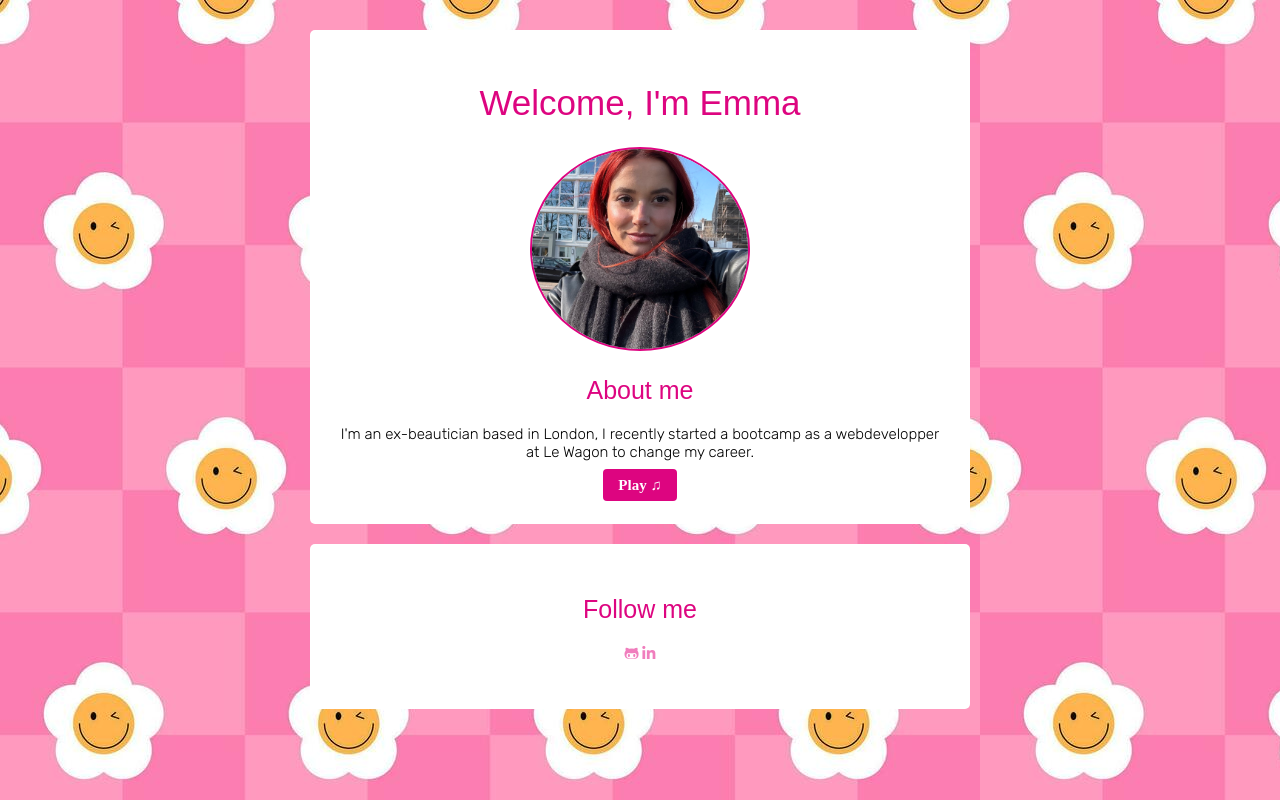
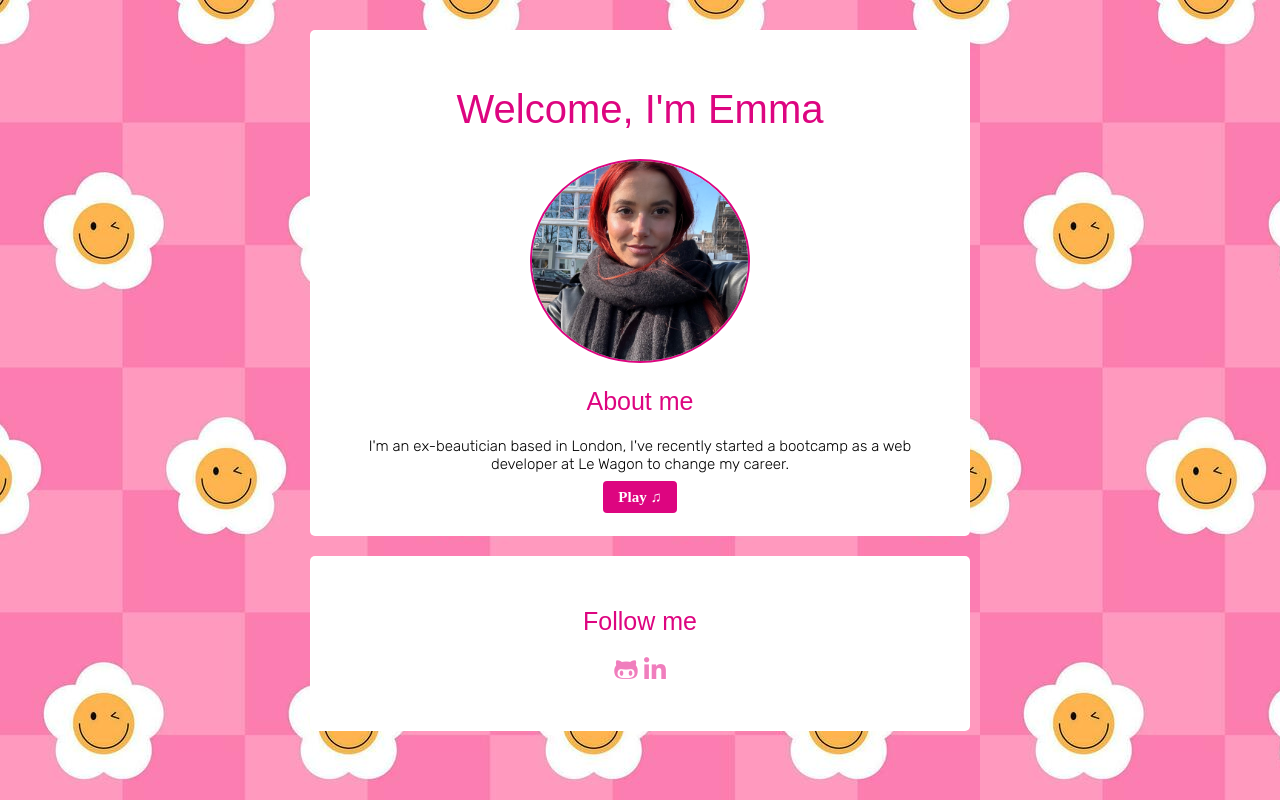
Before and after one commit to emmafmx/profile, a plain HTML site: page index.html in a window 1280 px wide. Drawn offline with Linux system fonts and the light colour scheme; a web font is replaced by a local one.

Commit message:
my profile page

```diff
--- a/index.html
+++ b/index.html
@@ -22,7 +22,7 @@
            <img src="images/profil_pic.jpg" alt="profil_pic"/>
 
           <h2>About me</h2>
-        <p>I'm an ex-beautician based in London, I recently started a bootcamp as a webdevelopper at Le Wagon to change my career.</p>
+        <p>I'm an ex-beautician based in London, I've recently started a bootcamp as a web developer at Le Wagon to change my career.</p>
         <a href="https://www.youtube.com/watch?v=Sv5yCzPCkv8" class="button-pink" target="_blank"><strong>Play ♫<strong></strong></a>
       </div>
 
--- a/style.css
+++ b/style.css
@@ -11,7 +11,7 @@ h1, h2 {
 }
 
 h1 {
-  font-size: 35px;
+  font-size: 40px;
 }
 
 h2 {
@@ -28,7 +28,7 @@ p {
 a {
   color: rgb(240, 126, 189);
   text-decoration: none;
-  font-size: 15px;
+  font-size: 25px;
   display: inline;
 }
 
@@ -66,8 +66,10 @@ ul {
 .button-pink {
 background-color:rgb(221, 5, 128);
 color: white;
+margin: auto;
 padding: 8px 15px;
 border-radius: 4px;
+font-size: 15px
 }
 
 @media (max-width: 960px) {
```
